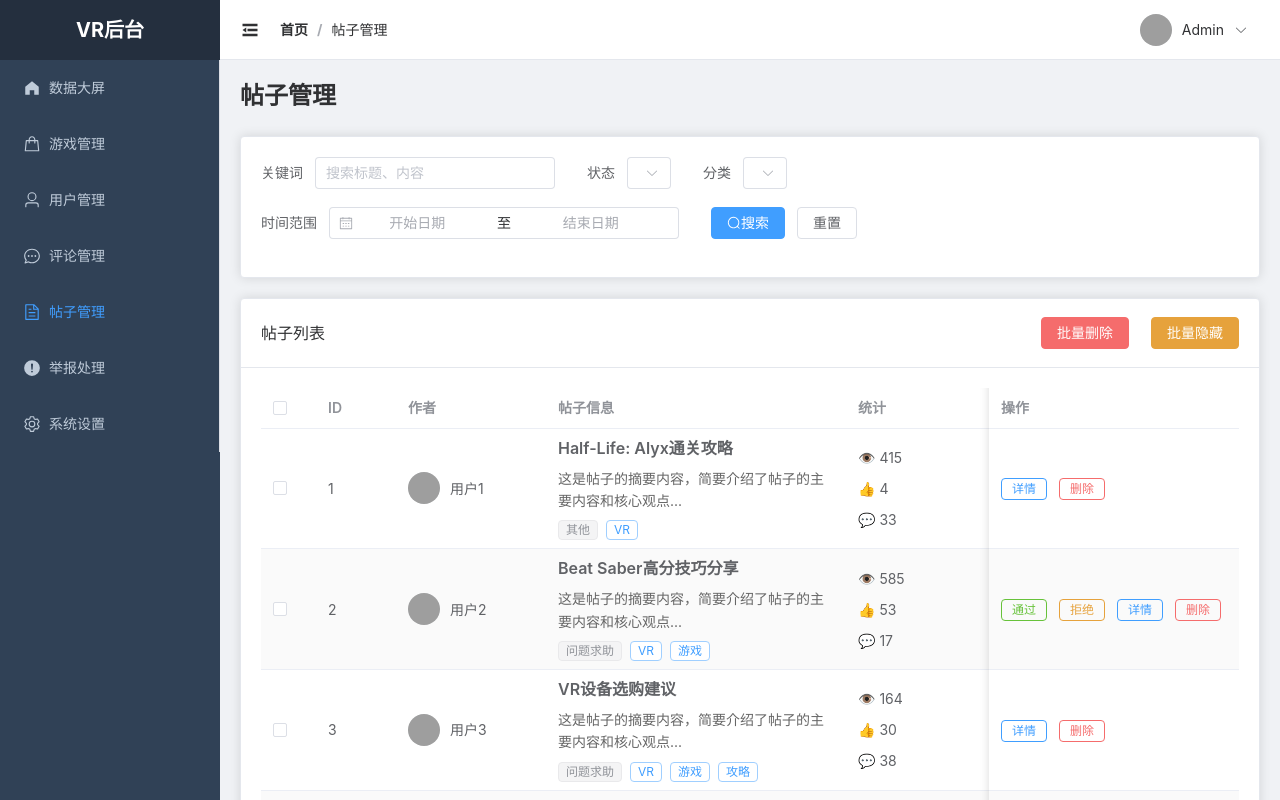
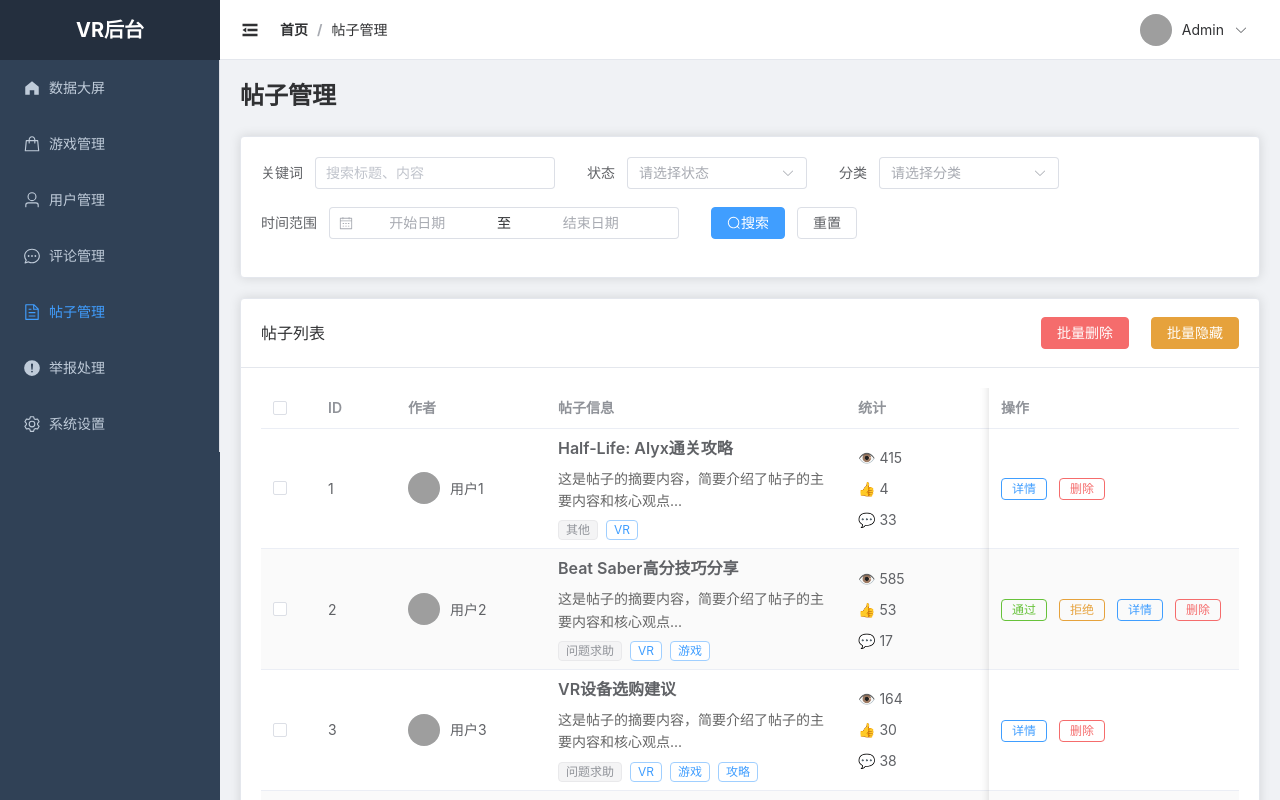
Before and after one commit to zhx83752021/gamesite-ve, a Vue app in the folder frontend/: page /admin/posts in a window 1280 px wide. Built offline with nearby package versions, Linux system fonts and the light colour scheme; sample sign-in values are in the browser's storage; grey boxes are pictures that could not be loaded.

Commit message:
修复帖子管理页面状态和分类下拉框placeholder显示

```diff
--- a/frontend/src/views/admin/PostManage.vue
+++ b/frontend/src/views/admin/PostManage.vue
@@ -10,8 +10,8 @@
           <el-input v-model="filterForm.keyword" placeholder="搜索标题、内容" clearable />
         </el-form-item>
         <el-form-item label="状态">
-          <el-select v-model="filterForm.status" placeholder="全部状态" clearable>
-            <el-option label="全部" value="" />
+          <el-select v-model="filterForm.status" placeholder="请选择状态" clearable style="width: 180px">
+            <el-option label="全部状态" value="" />
             <el-option label="待审核" value="pending" />
             <el-option label="已发布" value="published" />
             <el-option label="已拒绝" value="rejected" />
@@ -19,8 +19,8 @@
           </el-select>
         </el-form-item>
         <el-form-item label="分类">
-          <el-select v-model="filterForm.category" placeholder="全部分类" clearable>
-            <el-option label="全部" value="" />
+          <el-select v-model="filterForm.category" placeholder="请选择分类" clearable style="width: 180px">
+            <el-option label="全部分类" value="" />
             <el-option label="游戏攻略" value="guide" />
             <el-option label="新手教程" value="tutorial" />
             <el-option label="经验分享" value="experience" />
```
